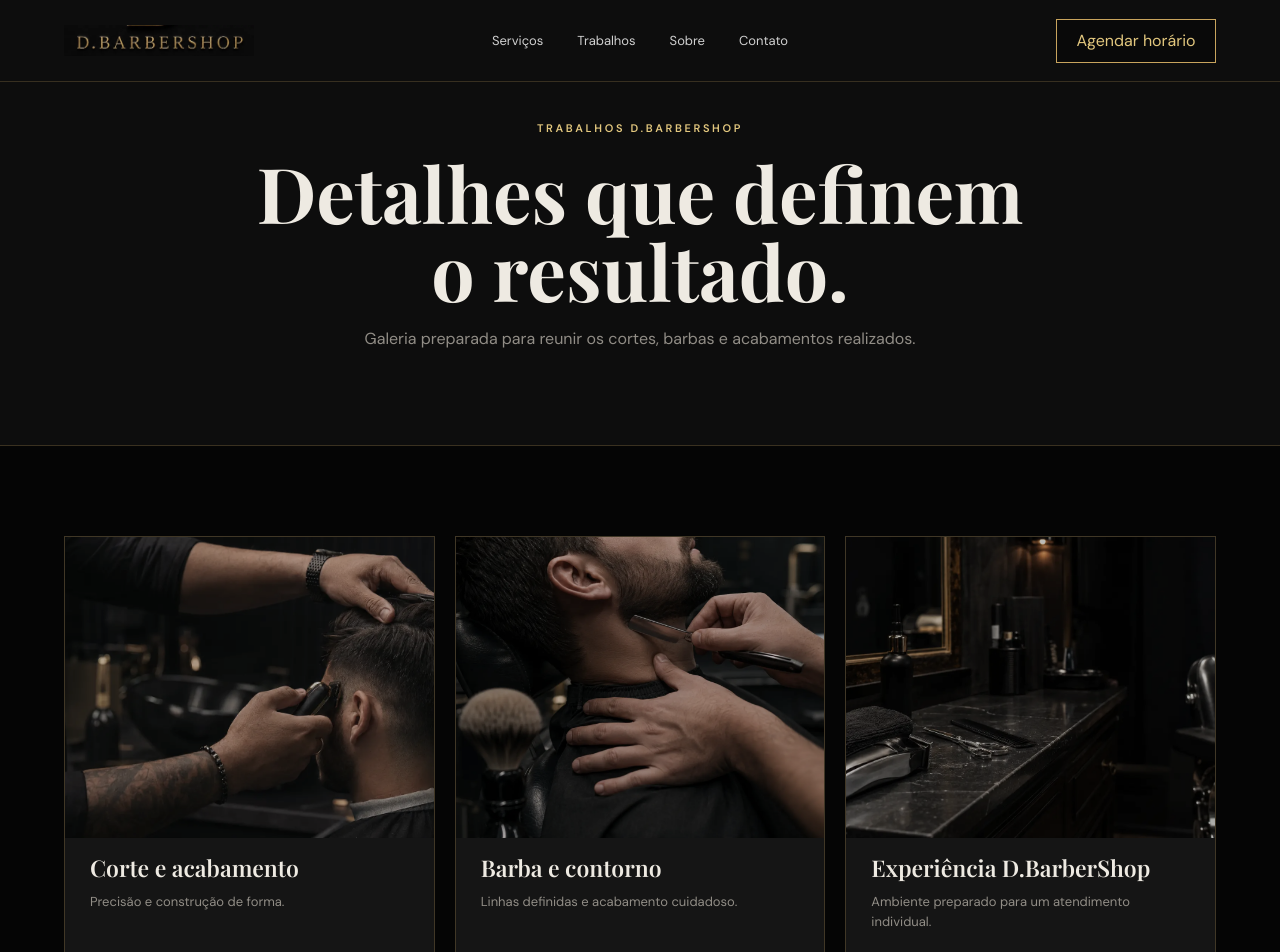
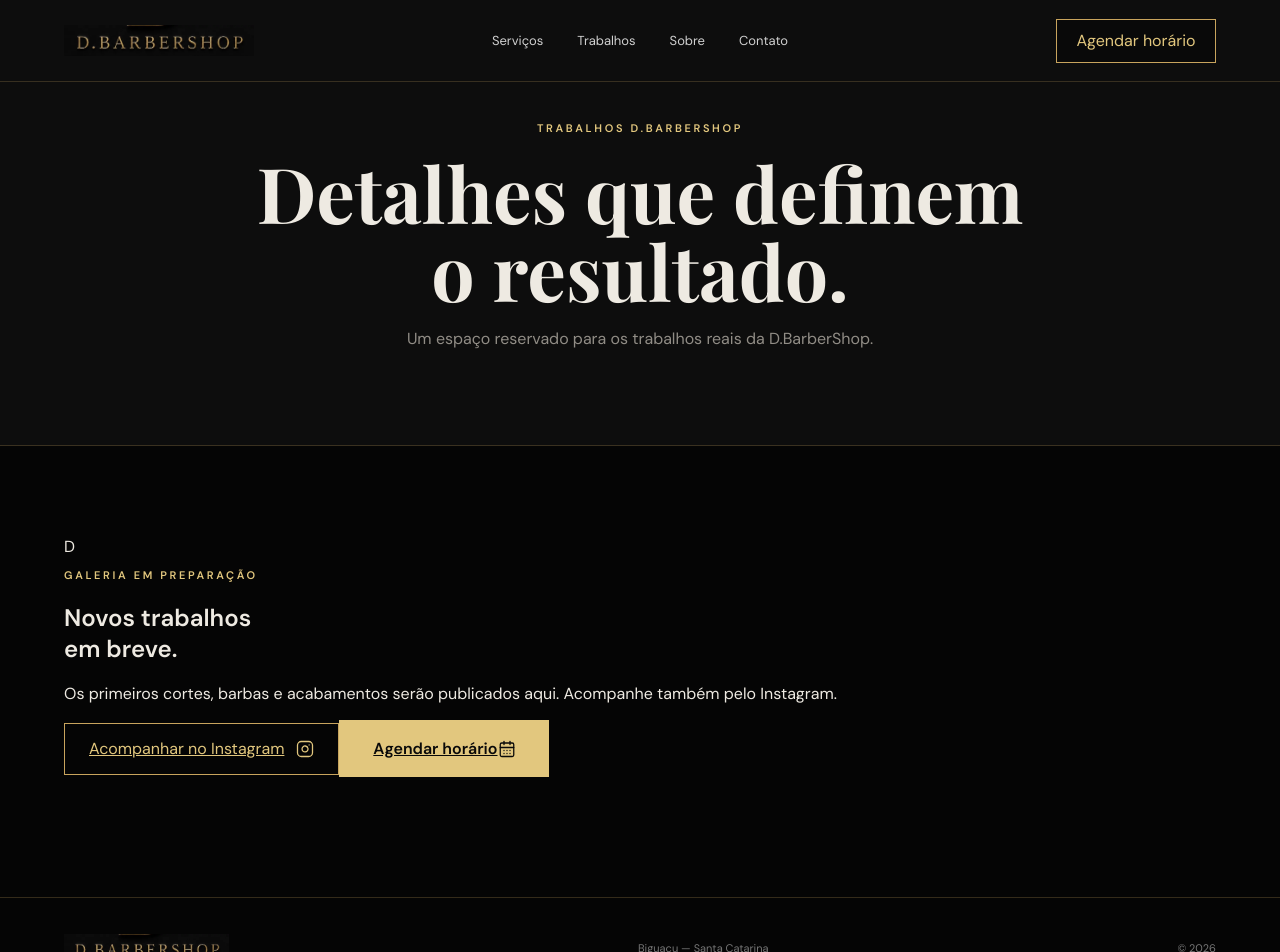
Before and after one commit to byeduardaanjos/DBarberShop, a Next.js app: page /trabalhos in a window 1280 px wide. Shown: the top 952 px of the page. Built offline with nearby package versions, Linux system fonts and the light colour scheme.

Commit message:
Prepara serviços e galeria sem fotos fictícias

```diff
--- a/app/trabalhos/page.tsx
+++ b/app/trabalhos/page.tsx
@@ -1,17 +1,11 @@
 import InnerHeader from "../components/InnerHeader";
-import { CalendarDays } from "lucide-react";
-
-const works = [
-  { title: "Corte e acabamento", detail: "Precisão e construção de forma.", image: "/images/imperium-hero-v3.webp", alt: "Acabamento de corte masculino" },
-  { title: "Barba e contorno", detail: "Linhas definidas e acabamento cuidadoso.", image: "/images/imperium-barba-v3.webp", alt: "Acabamento de barba com navalha" },
-  { title: "Experiência D.BarberShop", detail: "Ambiente preparado para um atendimento individual.", image: "/images/imperium-ambiente-v3.webp", alt: "Ambiente e ferramentas de barbearia" },
-];
+import { CalendarDays, Instagram } from "lucide-react";
 
 export default function WorksPage() {
   return <main className="works-page">
     <InnerHeader/>
-    <section className="services-page-hero"><p className="eyebrow">TRABALHOS D.BARBERSHOP</p><h1>Detalhes que definem<br/>o resultado.</h1><p>Galeria preparada para reunir os cortes, barbas e acabamentos realizados.</p></section>
-    <section className="works-catalog"><div className="works-catalog-grid">{works.map(item=><article className="work-card" key={item.title}><img src={item.image} alt={item.alt}/><div><h3>{item.title}</h3><p>{item.detail}</p></div></article>)}</div><p className="catalog-note">Técnica, cuidado e acabamento em cada etapa do atendimento.</p><div className="gallery-book"><a className="primary-cta" href="/?agendar=1"><span>Agendar horário</span><CalendarDays/></a></div></section>
+    <section className="services-page-hero"><p className="eyebrow">TRABALHOS D.BARBERSHOP</p><h1>Detalhes que definem<br/>o resultado.</h1><p>Um espaço reservado para os trabalhos reais da D.BarberShop.</p></section>
+    <section className="works-catalog"><div className="gallery-empty"><span className="gallery-empty-mark">D</span><p className="eyebrow">GALERIA EM PREPARAÇÃO</p><h2>Novos trabalhos<br/>em breve.</h2><p>Os primeiros cortes, barbas e acabamentos serão publicados aqui. Acompanhe também pelo Instagram.</p><div className="gallery-empty-actions"><a className="outline-cta icon-link" href="https://www.instagram.com/d.barbershop00/" target="_blank" rel="noopener noreferrer"><span>Acompanhar no Instagram</span><Instagram/></a><a className="primary-cta" href="/?agendar=1"><span>Agendar horário</span><CalendarDays/></a></div></div></section>
     <footer><a href="/" className="brand brand-logo footer-brand" aria-label="Página inicial da D.BarberShop"><img src="/images/dbarbershop-wordmark.webp" alt="D.BarberShop"/></a><span>Biguaçu — Santa Catarina</span><span>© 2026</span></footer>
   </main>;
 }
```
